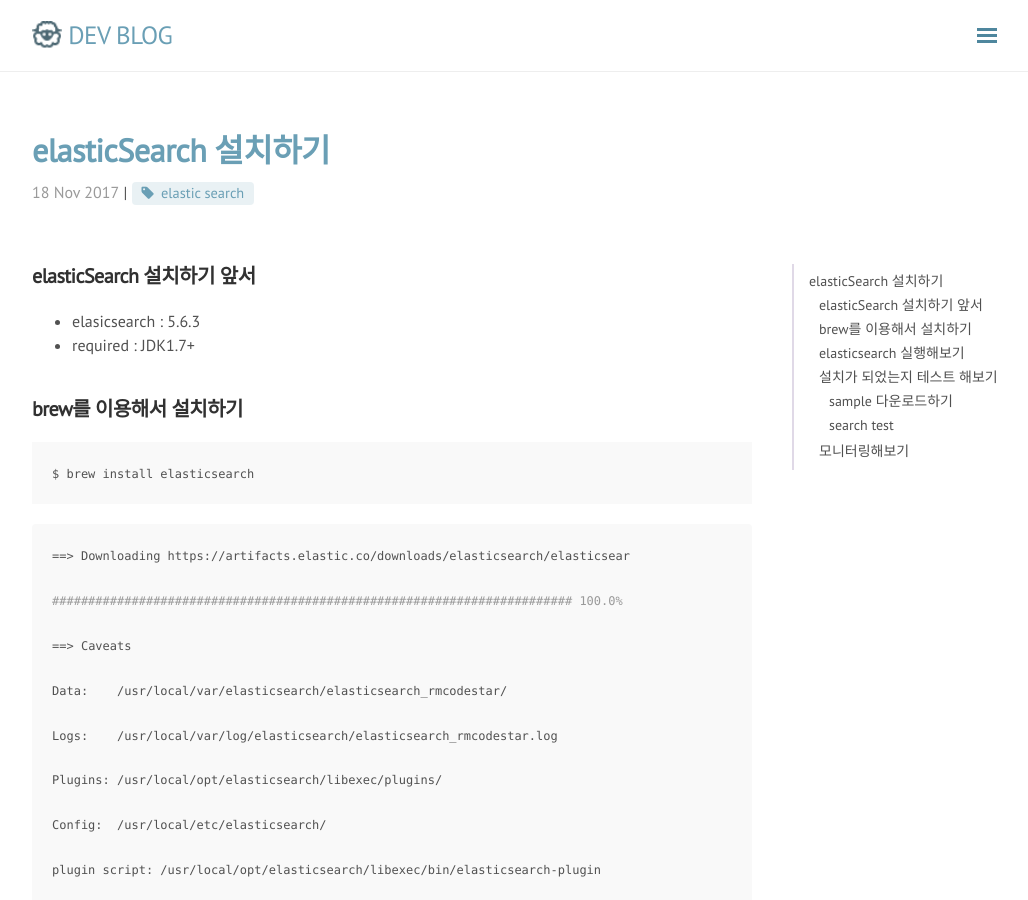
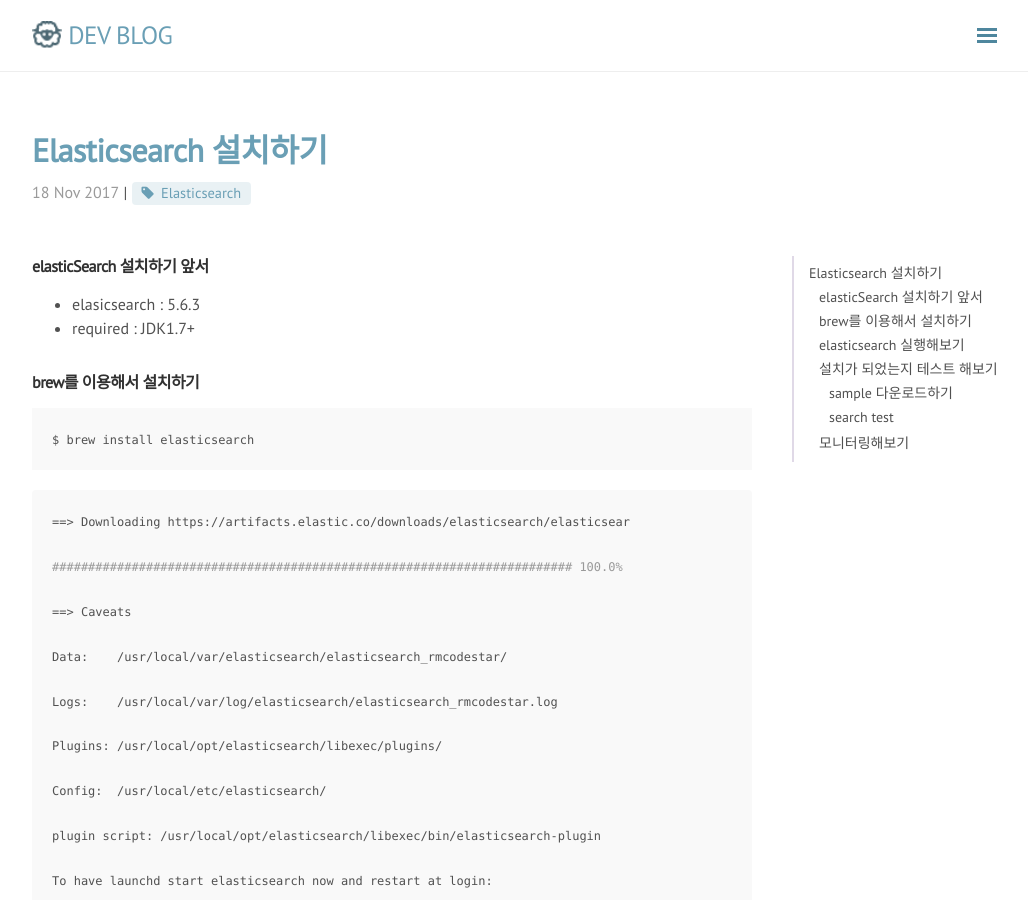
Before and after one commit to rmcodestar/rmcodestar.github.io, a Jekyll site: the page built from _posts/2017-11-18-elastic-search-설치.md, in a window 1280 px wide and 900 px high. Shown: the whole window, without its empty margins (248-1276 px from the left). Built offline with Jekyll 4.4.1, drawn with Linux system fonts in a browser that asks for light colours; nearby versions of some CDN libraries; comment, search, counter and statistics services are not loaded.

Commit message:
Update 2017-11-18-elastic-search-설치.md

````diff
--- a/_posts/2017-11-18-elastic-search-설치.md
+++ b/_posts/2017-11-18-elastic-search-설치.md
@@ -1,21 +1,15 @@
 ---
 layout: post
-title: elasticSearch 설치하기
-category: elastic search
-tag: elastic search
+title: Elasticsearch 설치하기
+category: Backend
+tag: Elasticsearch
 ---
 
-## elasticSearch 설치하기 앞서
-
+### elasticSearch 설치하기 앞서
 * elasicsearch : 5.6.3
 * required : JDK1.7+
 
-
-
-
-
-## brew를 이용해서 설치하기
-
+### brew를 이용해서 설치하기
 ```Sh
 $ brew install elasticsearch
 ```
@@ -55,7 +49,7 @@
 
 
 
-## elasticsearch 실행해보기
+### elasticsearch 실행해보기
 
 * run elasticsearch
 
@@ -85,9 +79,9 @@
 
 
 
-## 설치가 되었는지 테스트 해보기
+### 설치가 되었는지 테스트 해보기
 
-### sample 다운로드하기
+#### sample 다운로드하기
 
 download test data and sh : https://github.com/dakrone/elasticsearch-in-action
 
@@ -98,7 +92,7 @@
 
 
 
-### search test
+#### search test
 
 elasticsearch가 제대로 동작했는지 알아보기 위해서 아래 url를 호출해보자
 
@@ -139,6 +133,6 @@
 
 
 
-## 모니터링해보기
+### 모니터링해보기
 
 chome의 elasticsearch head 확장 플러그인을 이용하여 모니터링을 할 수 있다
````
